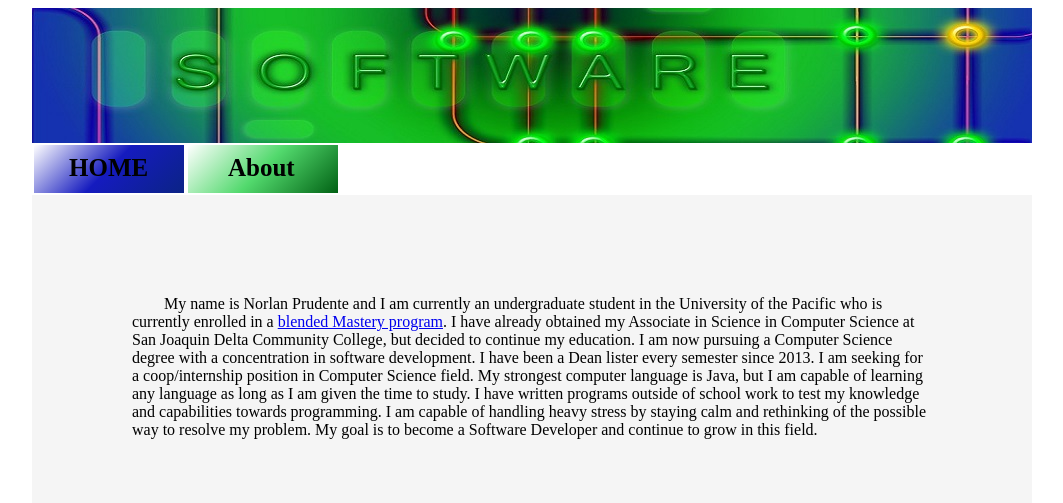
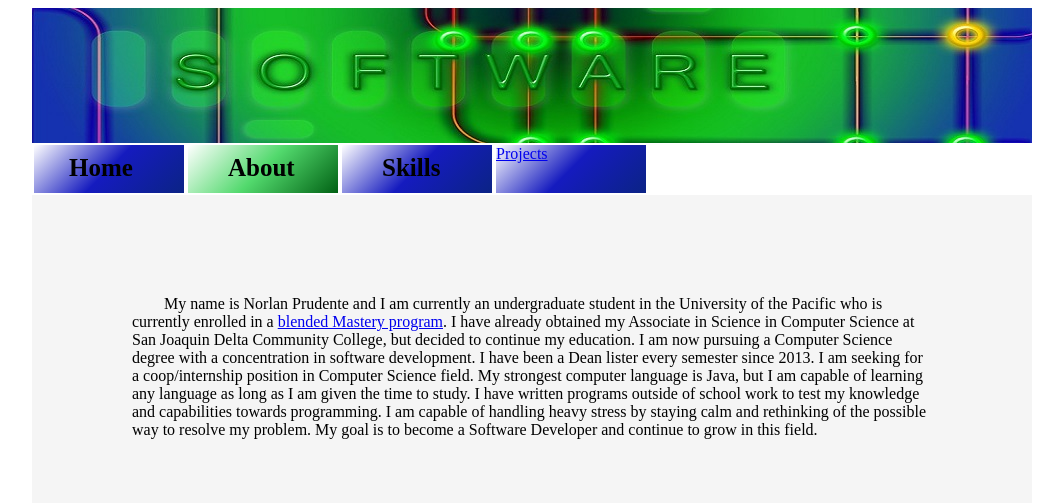
Before and after one commit to lanst/webPortfolio, a plain HTML site: page pages/about.html in a window 1280 px wide. Shown: the top 503 px of the page, without its empty margins (108-1171 px from the left). Drawn offline with Linux system fonts and the light colour scheme; files whose address does not match are found by name.

Commit message:
Added on hover, skills and projects tabs

```diff
--- a/pages/about.html
+++ b/pages/about.html
@@ -16,11 +16,19 @@
         <div class="banner"></div>
 
         <div class="menuBox">
-			<a href="../index.html" class="menuHome">HOME</a>
+			<a href="../index.html" class="menuHome">Home</a>
 		</div>
 
         <div class="activeMenuBox">
 			<a href="about.html" class="menuAbout">About</a>
+        </div>
+
+		<div class="menuBox">
+			<a href="pages/skills.html" class="menuAbout">Skills</a>
+        </div>
+
+		<div class="menuBox">
+			<a href="pages/projects.html" class="menuProjects">Projects</a>
         </div>
 
 		<div id="AboutContent" class="fixedWidth">
```
Also changed, not shown: pages/projects.html (added), pages/skills.html (added).
